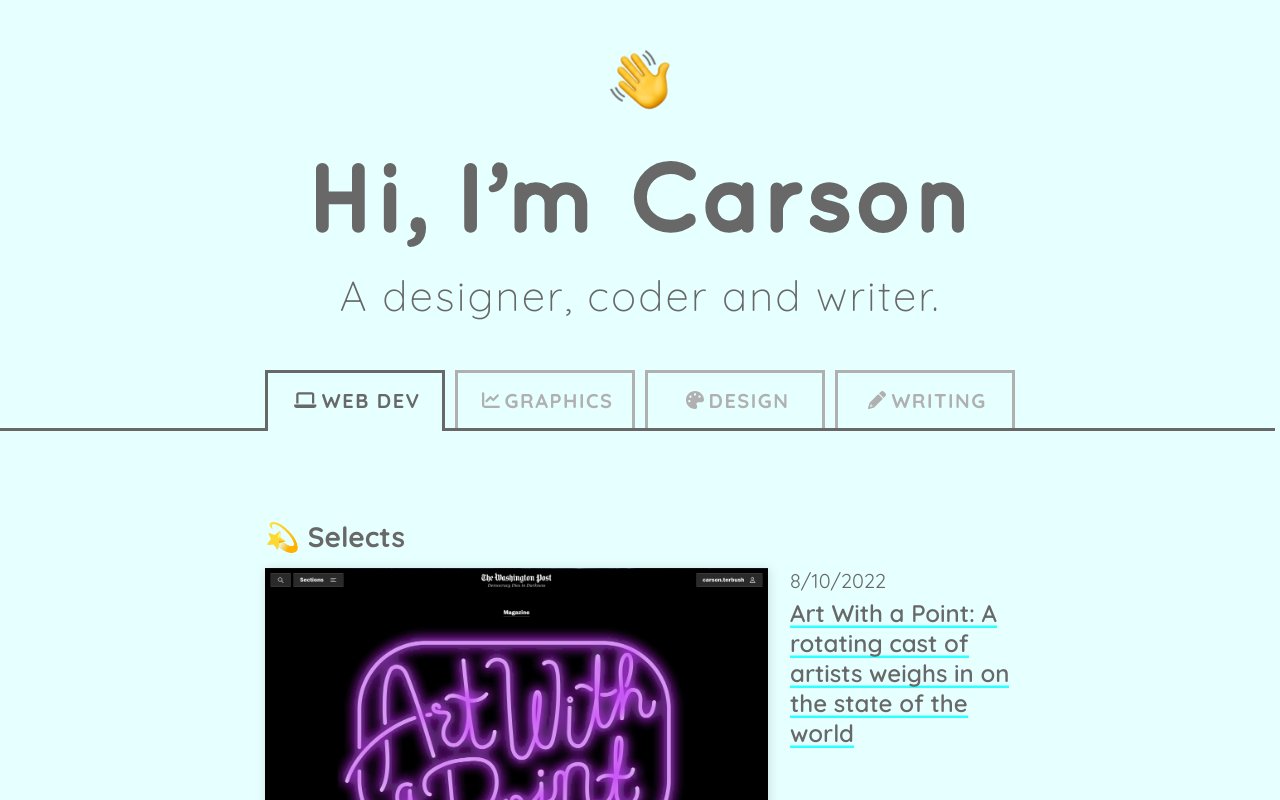
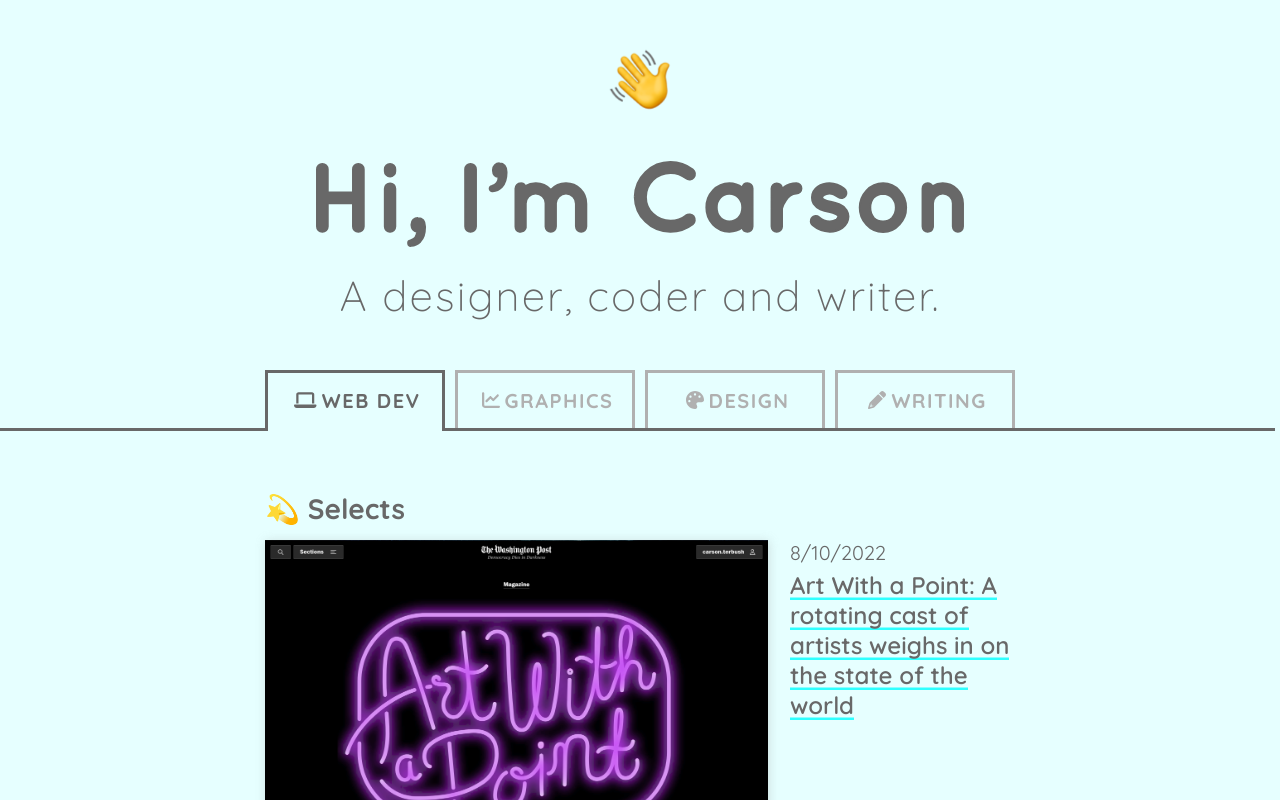
Before and after one commit to carsonology/carsonology.github.io, a React (Create React App) app: page / in a window 1280 px wide. Shown: the top 800 px of the page. Built offline with nearby package versions, Linux system fonts and the light colour scheme.

Commit message:
fix spacing

```diff
--- a/src/Section.js
+++ b/src/Section.js
@@ -10,7 +10,7 @@ function Section(props) {
 
             {title === "webdev" &&
                 <>
-                    <h3>💫 Selects</h3>
+                    <h3 style={{ marginTop: 0 }}>💫 Selects</h3>
                     {data.filter(clip => clip.select).map((clip, i) => {
                         return (
                             <Clip
```
